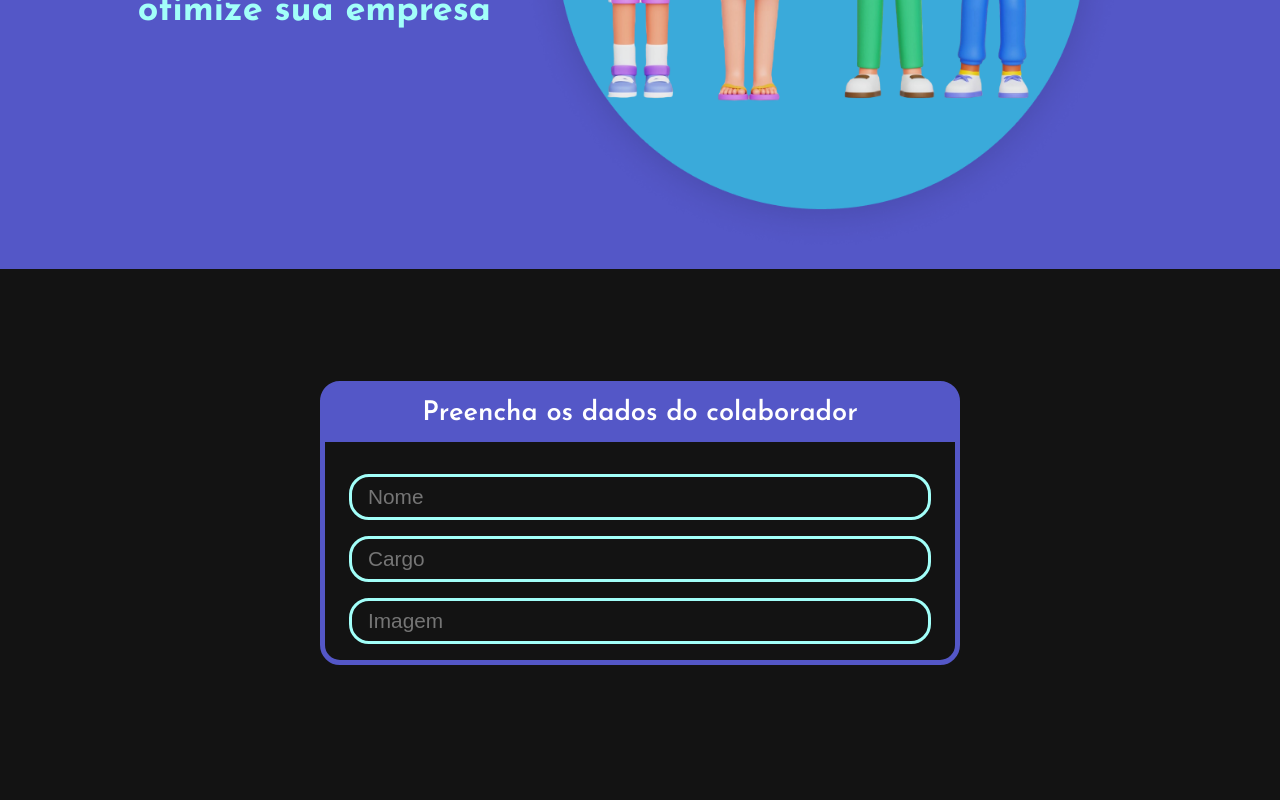
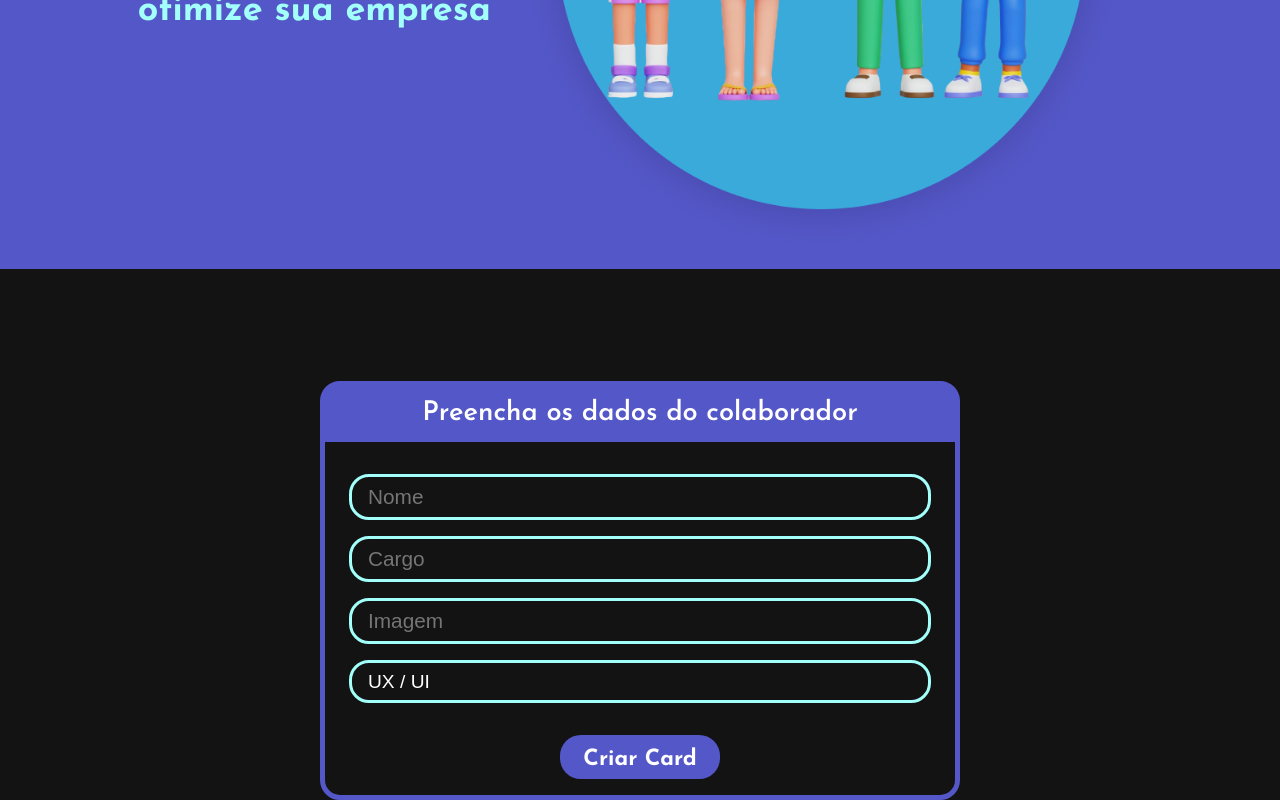
Before and after one commit to LarissaCamyle/TeamOrder, a JavaScript app: page / in a window 1280 px wide. Shown: the part 372-1172 px from the top of the page. Before the commit the page ends 1037 px from the top, so only its background shows below. Built offline with nearby package versions, Linux system fonts and the light colour scheme; the HTML template or start-up script is replaced by a standard one.

Commit message:
Adicionando eventos no react

```diff
--- /dev/null
+++ b/src/componentes/button.js
@@ -0,0 +1,9 @@
+function Button (props) {
+    return(
+        <button>
+            {props.children}
+        </button>
+    )
+}
+
+export default Button;
--- /dev/null
+++ b/src/componentes/comboBox.js
@@ -0,0 +1,17 @@
+import './sass/style.css'
+
+function ComboBox (props) {
+    console.log(props)
+
+    return(
+        <select class="select-group">
+            {props.itens.map(item => {
+                    return <option key={item}>{item}</option>
+                }
+            )}
+
+        </select>
+    )
+}
+
+export default ComboBox;
--- a/src/componentes/form.js
+++ b/src/componentes/form.js
@@ -1,13 +1,32 @@
 import './sass/style.css'
 import Input from './input.js';
+import ComboBox from './comboBox.js';
+import Button from './button.js';
 
 function Form () {
+
+    const groups = [
+        'UX / UI',
+        'Front-End',
+        'Back-End',
+        'Data Science'
+    ]
+
+    const formSubmit = (evento) => {
+        evento.preventDefault();
+        alert("a")
+    }
+
     return(
-        <form className='form'>
+        <form onSubmit={formSubmit} className='form'>
             <h1>Preencha os dados do colaborador</h1>
-            <Input placeholder="Nome"/>
-            <Input placeholder="Cargo"/>
+            <Input inputRequired={true} placeholder="Nome"/>
+            <Input inputRequired={true} placeholder="Cargo"/>
             <Input placeholder="Imagem"/>
+            <ComboBox itens={groups}/>
+            <Button >
+                Criar Card
+            </Button>
         </form>
     )
 }
--- a/src/componentes/input.js
+++ b/src/componentes/input.js
@@ -1,6 +1,7 @@
 function Input (props) {
     return(
-        <input placeholder={props.placeholder}></input>
+        //     se for true o campo se torna obrigatorio
+        <input required={props.inputRequired} placeholder={props.placeholder}></input>
     )
 }
 
--- /dev/null
+++ b/src/componentes/sass/_button.scss
@@ -0,0 +1,18 @@
+button{
+    background-color: var(--banner-color);
+    font-family: var(--font);
+    font-size: 1.4rem;
+    color: white;
+    padding: 0.8rem 0.8rem 0.5rem 0.8rem;
+    width: 10rem;
+    margin: 0rem auto;
+    border: none;
+    border-radius: 1.3rem;
+    font-weight: 700;
+    cursor: pointer;
+    margin-top: 1rem;
+}
+
+button:hover{
+    transform: scale(1.1);
+}
--- /dev/null
+++ b/src/componentes/sass/_comboBox.scss
@@ -0,0 +1,14 @@
+select{
+    font-size: 1.2rem;
+    color: white;
+    padding: 0.5rem 1rem;
+    margin: 0rem 1.5rem;
+    border: 3px solid var(--highlight-color);
+    background-color: var(--background-color);
+    border-radius: 20px;
+    list-style: none;
+    -webkit-appearance: none;
+    -moz-appearance: none;
+    appearance: none;
+    cursor: pointer;
+}
--- a/src/componentes/sass/style.css
+++ b/src/componentes/sass/style.css
@@ -2,6 +2,8 @@
 @import url("/src/componentes/sass/__input.scss");
 @import url("/src/componentes/sass/_form.scss");
 @import url("/src/componentes/sass/_banner.scss");
+@import url("/src/componentes/sass/_comboBox.scss");
+@import url("/src/componentes/sass/_button.scss");
 :root {
   --banner-color: #5457C7;
   --background-color: #131313;
--- a/src/componentes/sass/style.scss
+++ b/src/componentes/sass/style.scss
@@ -2,6 +2,8 @@
 @import url('/src/componentes/sass/__input.scss');
 @import url('/src/componentes/sass/_form.scss');
 @import url('/src/componentes/sass/_banner.scss');
+@import url('/src/componentes/sass/_comboBox.scss');
+@import url('/src/componentes/sass/_button.scss');
 
 :root {
     --banner-color: #5457C7;
```
Also changed, not shown: 1 other file (tests, documents, lock files or other folders).
